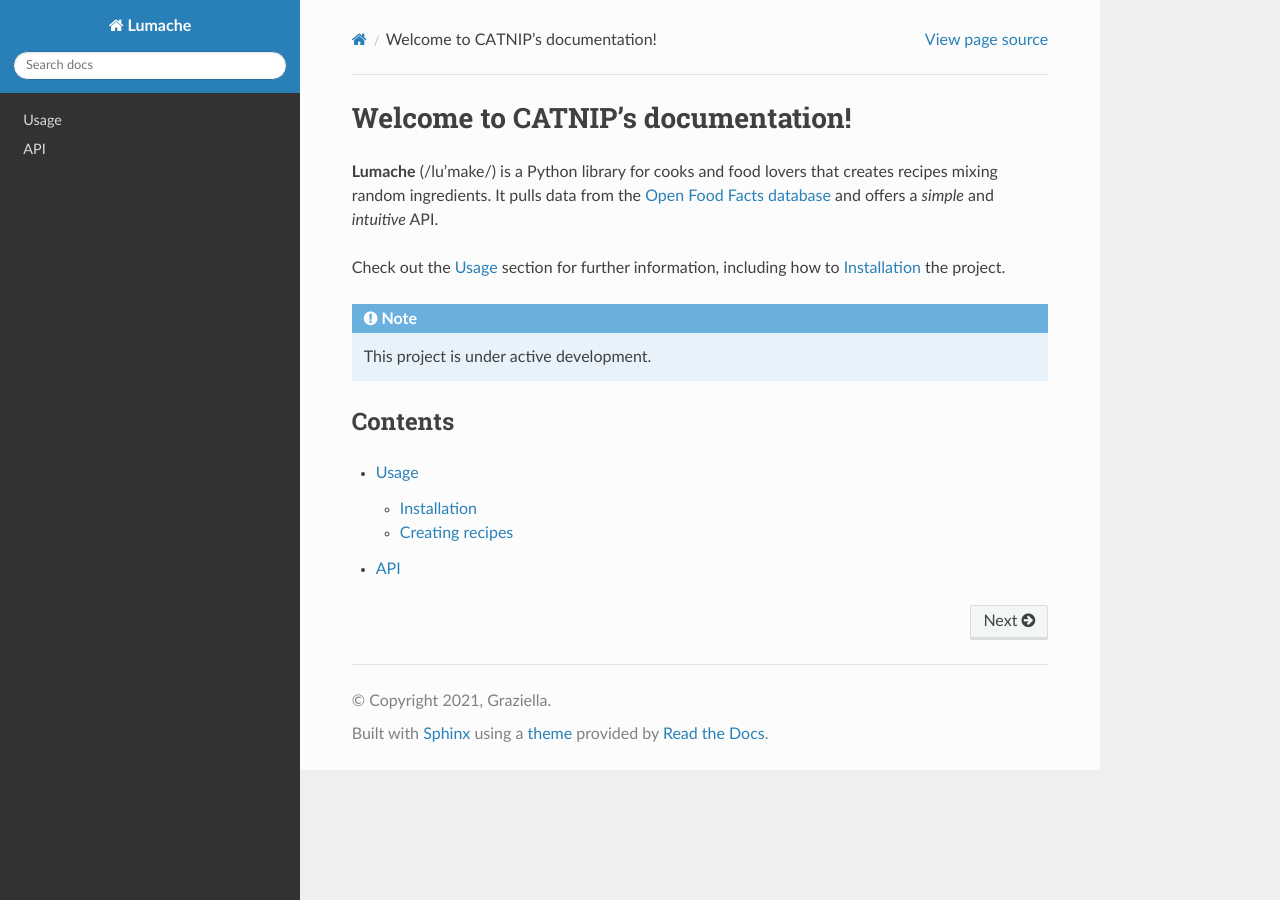
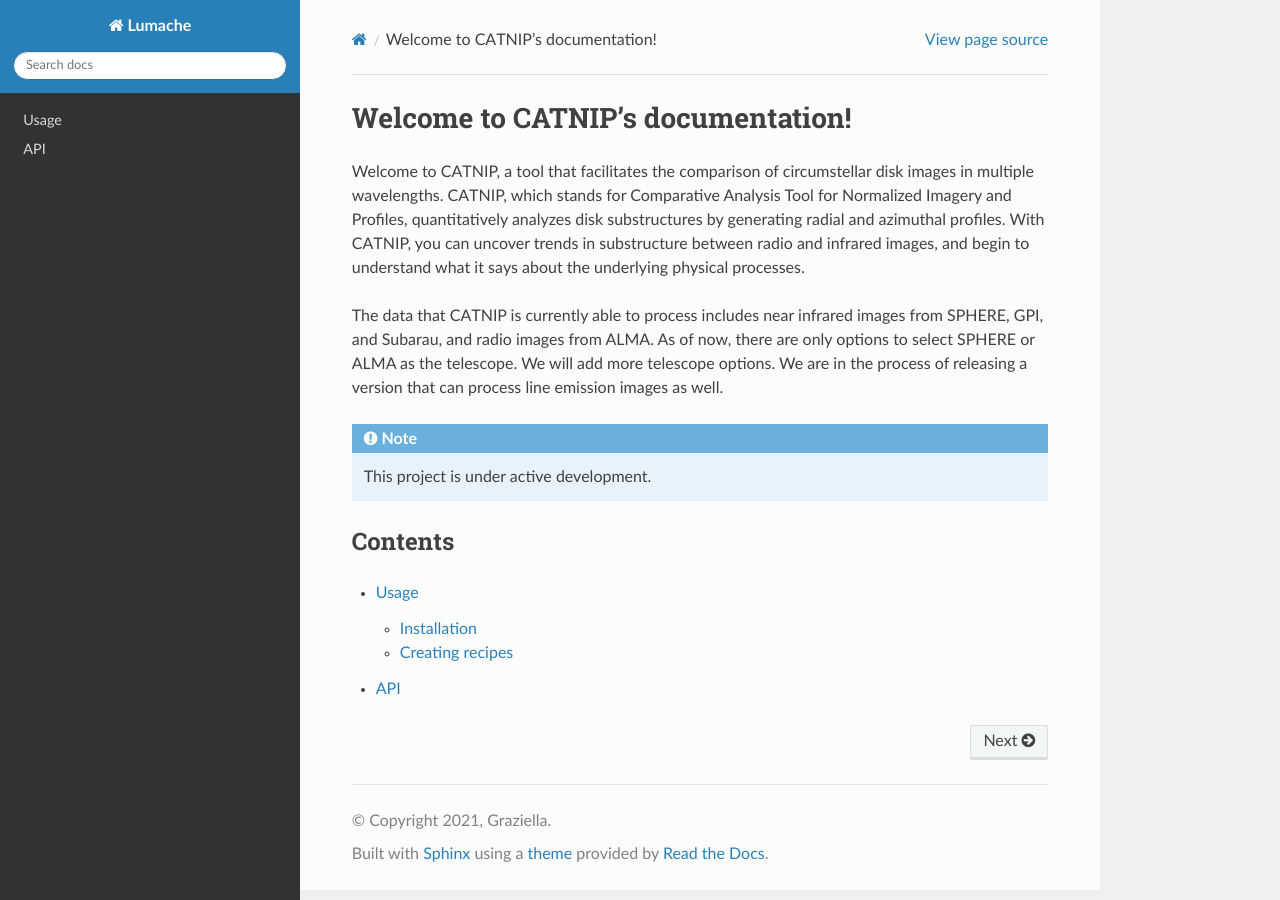
Before and after one commit to piper-lentz/CATNIP_readthedocs, a Sphinx documentation site: the page built from docs/source/index.rst, in a window 1280 px wide. Built offline with Sphinx 7.4.7 and the Read the Docs theme 3.1.0, drawn with Linux system fonts in a browser that asks for light colours.

Commit message:
Update index.rst

```diff
--- a/docs/source/index.rst
+++ b/docs/source/index.rst
@@ -1,13 +1,9 @@
 Welcome to CATNIP's documentation!
 ===================================
 
-**Lumache** (/lu'make/) is a Python library for cooks and food lovers
-that creates recipes mixing random ingredients.
-It pulls data from the `Open Food Facts database <https://world.openfoodfacts.org/>`_
-and offers a *simple* and *intuitive* API.
+Welcome to CATNIP, a tool that facilitates the comparison of circumstellar disk images in multiple wavelengths. CATNIP, which stands for Comparative Analysis Tool for Normalized Imagery and Profiles, quantitatively analyzes disk substructures by generating radial and azimuthal profiles. With CATNIP, you can uncover trends in substructure between radio and infrared images, and begin to understand what it says about the underlying physical processes.
 
-Check out the :doc:`usage` section for further information, including
-how to :ref:`installation` the project.
+The data that CATNIP is currently able to process includes near infrared images from SPHERE, GPI, and Subarau, and radio images from ALMA. As of now, there are only options to select SPHERE or ALMA as the telescope. We will add more telescope options. We are in the process of releasing a version that can process line emission images as well.
 
 .. note::
 
```
